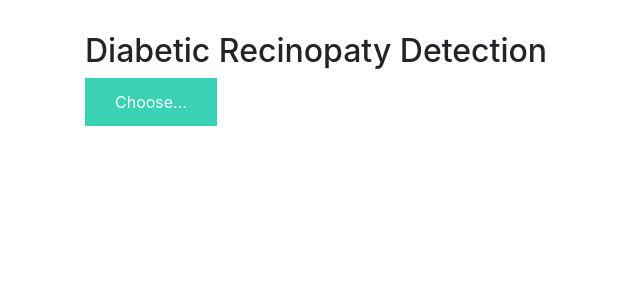
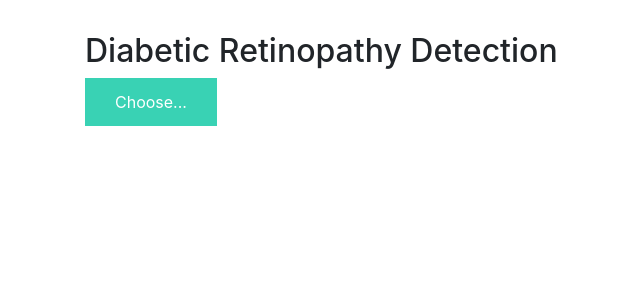
Before and after one commit to SathvikKS/DiabeticRetinopathyDetection, a Flask app: page / in a window 1280 px wide. Shown: the part 56-356 px from the top of the page, without its empty margins (0-640 px from the left). Run offline with Flask 2, Linux system fonts and the light colour scheme; some libraries are stand-ins or nearby versions.

Commit message:
updated code

```diff
--- a/templates/index.html
+++ b/templates/index.html
@@ -1,6 +1,6 @@
 {% extends "base.html" %} {% block content %}
 
-<h2>Diabetic Recinopaty Detection</h2>
+<h2>Diabetic Retinopathy Detection</h2>
 
 <div>
 
```
Also changed, not shown: 2 other files.
